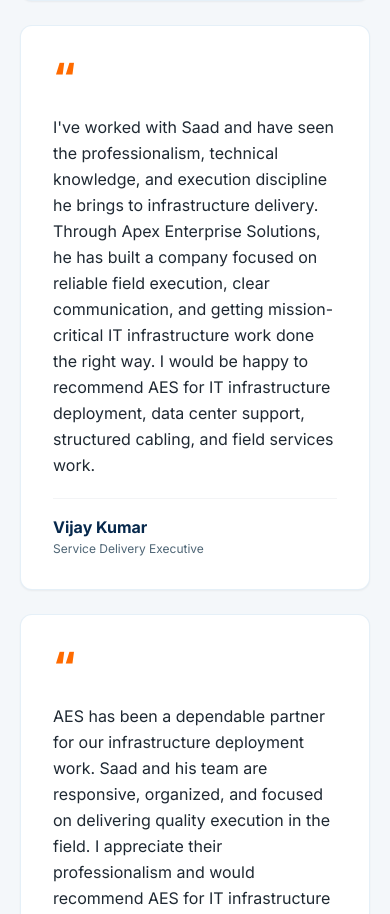
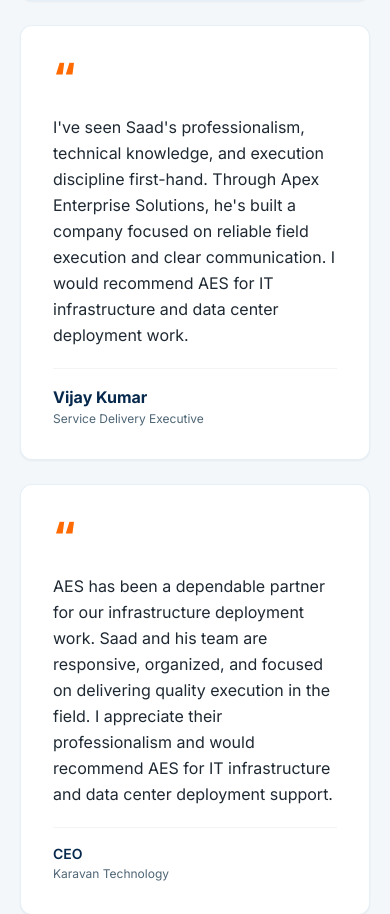
Before and after one commit to saadapex/aes-website, a Next.js app: page / in a window 390 px wide. Shown: the part 2664-3578 px from the top of the page. Built offline with nearby package versions, Linux system fonts and the light colour scheme; no server answers.

Commit message:
Marketing audit fixes: security headers, per-page OG, stat band, schema upgrades, sticky mobile bar, exit intent, llms-full

```diff
--- a/src/app/page.tsx
+++ b/src/app/page.tsx
@@ -244,7 +244,7 @@
                 company: "Inventiv Technology",
               },
               {
-                quote: "I've worked with Saad and have seen the professionalism, technical knowledge, and execution discipline he brings to infrastructure delivery. Through Apex Enterprise Solutions, he has built a company focused on reliable field execution, clear communication, and getting mission-critical IT infrastructure work done the right way. I would be happy to recommend AES for IT infrastructure deployment, data center support, structured cabling, and field services work.",
+                quote: "I've seen Saad's professionalism, technical knowledge, and execution discipline first-hand. Through Apex Enterprise Solutions, he's built a company focused on reliable field execution and clear communication. I would recommend AES for IT infrastructure and data center deployment work.",
                 name: "Vijay Kumar",
                 role: "Service Delivery Executive",
                 company: "",
```
